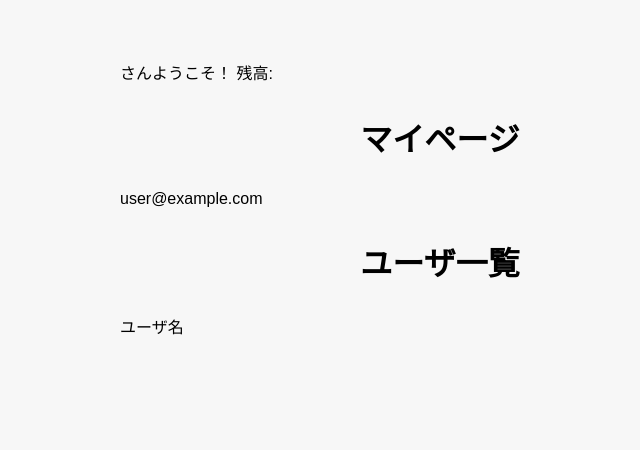
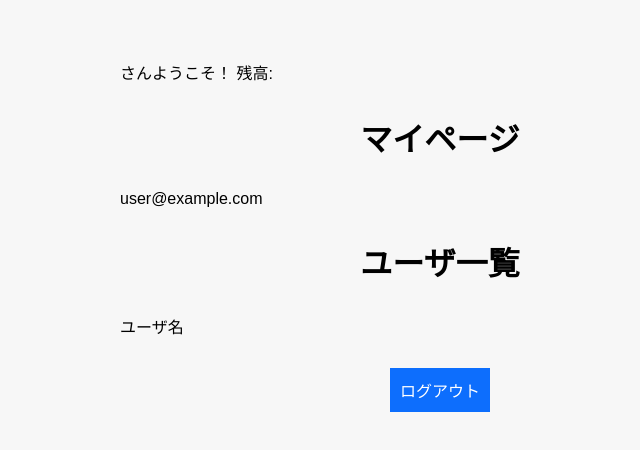
Before and after one commit to takuya2222/reacthomework3-6, a React (Create React App) app: page / in a window 1280 px wide. Shown: the top 450 px of the page, without its empty margins (200-840 px from the left). Built offline with nearby package versions, Linux system fonts and the light colour scheme; no server answers; the database is empty; sample sign-in values are in the browser's storage.

Commit message:
微修正

```diff
--- a/src/Dashboard.js
+++ b/src/Dashboard.js
@@ -22,6 +22,11 @@ const Dashboard = () => {
 
   const navigate = useNavigate();
 
+  const logout = async () => {
+    await signOut(auth);
+    navigate("/login");
+  };
+
   /* ↓state変数「user」を上で定義 */
   /* ↓ログインしているかどうかを判定する */
   useEffect(() => {
@@ -42,6 +47,7 @@ const Dashboard = () => {
       <p>{user && user.email}</p>
       <h1>ユーザ一覧</h1>
       <p>ユーザ名</p>
+      <button onClick={logout}>ログアウト</button>
     </>
   );
 };
```
